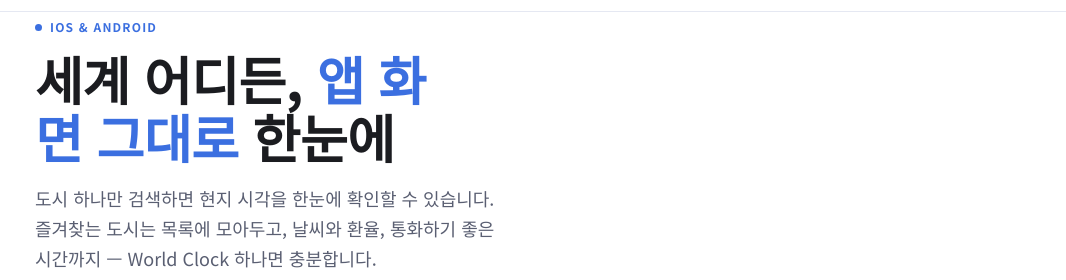
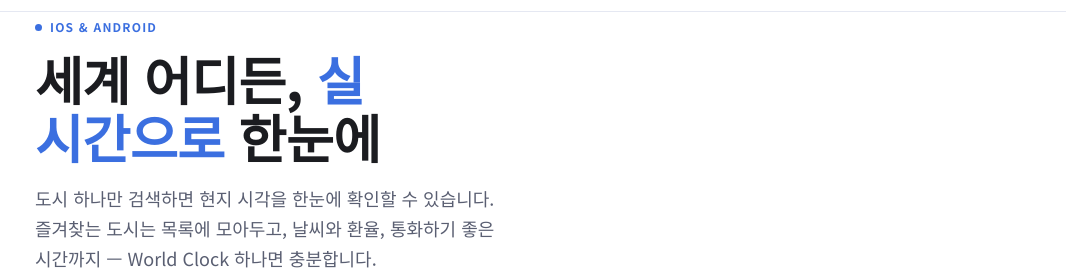
Before and after one commit to hjn0415a/world-clock-landing, a plain HTML site: page index.html in a window 1280 px wide. Shown: the part 63-343 px from the top of the page, without its empty margins (105-1171 px from the left). Drawn offline with Linux system fonts and the light colour scheme.

Commit message:
Tweak hero headline copy
Co-Authored-By: Claude Sonnet 5 <noreply@anthropic.com>

```diff
--- a/index.html
+++ b/index.html
@@ -268,7 +268,7 @@
 
   <section class="hero" style="padding-top:0">
     <div class="eyebrow">iOS &amp; Android</div>
-    <h1>세계 어디든, <span>앱 화면 그대로</span> 한눈에</h1>
+    <h1>세계 어디든, <span>실시간으로</span> 한눈에</h1>
     <p class="lede">
       도시 하나만 검색하면 현지 시각을 한눈에 확인할 수 있습니다. 즐겨찾는 도시는 목록에 모아두고,
       날씨와 환율, 통화하기 좋은 시간까지 — World Clock 하나면 충분합니다.
```
